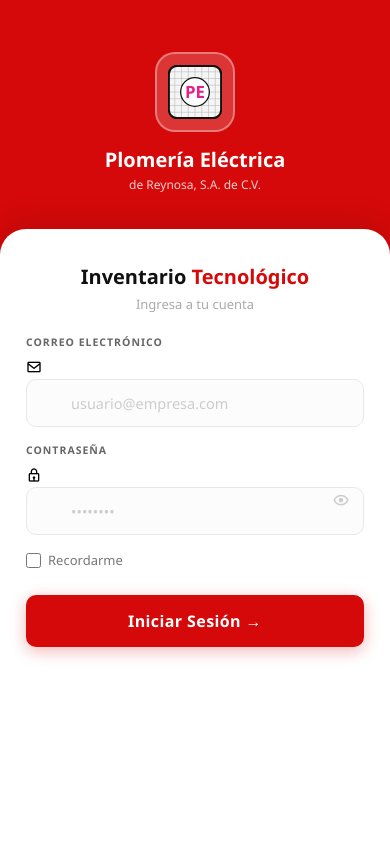
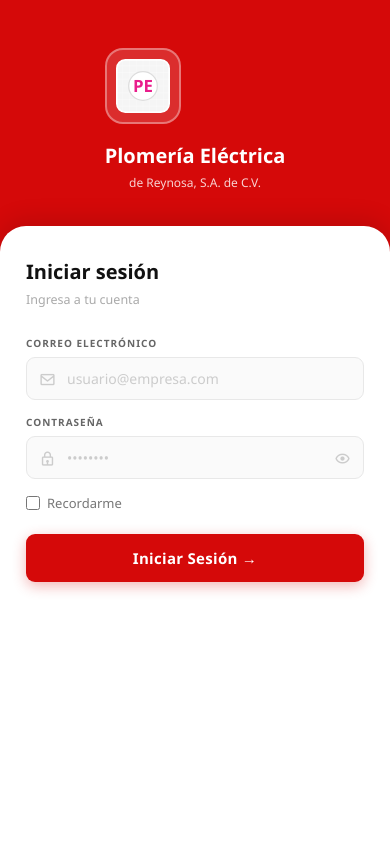
Before and after one commit to kikisequera22-wq/inventario-tecnologico, a website: page Login2.html in a window 390 px wide. Drawn offline with nearby package versions, Linux system fonts and the light colour scheme.

Commit message:
Restore two-panel login design, narrower and with mobile support

```diff
--- a/Login2.html
+++ b/Login2.html
@@ -5,52 +5,26 @@
     <meta name="viewport" content="width=device-width, initial-scale=1.0">
     <meta name="theme-color" content="#d50909">
     <meta name="apple-mobile-web-app-capable" content="yes">
-    <meta name="apple-mobile-web-app-status-bar-style" content="default">
     <meta name="apple-mobile-web-app-title" content="PE Inventario">
     <title>Inventario Tecnológico - Plomería Eléctrica</title>
     <link rel="manifest" href="manifest.json">
+    <link rel="icon" type="image/svg+xml" href="icons/pe-icon.svg">
+    <link rel="apple-touch-icon" href="icons/pe-icon.svg">
     <link rel="stylesheet" href="login2.css">
     <link href="https://unpkg.com/boxicons@2.1.4/css/boxicons.min.css" rel="stylesheet">
-    <link rel="icon" type="image/svg+xml" href="icons/pe-icon.svg">
-    <link rel="apple-touch-icon" href="icons/pe-icon.svg">
 </head>
 <body>
 
-    <!-- Área roja superior (solo móvil) -->
-    <div class="mobile-top">
-        <div class="login-logo-wrap">
-            <svg class="login-logo-svg" viewBox="0 0 64 64" xmlns="http://www.w3.org/2000/svg">
-                <defs><clipPath id="cf"><rect x="1" y="1" width="62" height="62" rx="10"/></clipPath></defs>
-                <rect x="1" y="1" width="62" height="62" rx="10" fill="#f5f5f5"/>
-                <g clip-path="url(#cf)" stroke="#bbb" stroke-width="0.7" fill="none">
-                    <line x1="0" y1="8"  x2="64" y2="8"/> <line x1="0" y1="16" x2="64" y2="16"/>
-                    <line x1="0" y1="24" x2="64" y2="24"/> <line x1="0" y1="32" x2="64" y2="32"/>
-                    <line x1="0" y1="40" x2="64" y2="40"/> <line x1="0" y1="48" x2="64" y2="48"/>
-                    <line x1="0" y1="56" x2="64" y2="56"/>
-                    <line x1="8"  y1="0" x2="8"  y2="64"/> <line x1="16" y1="0" x2="16" y2="64"/>
-                    <line x1="24" y1="0" x2="24" y2="64"/> <line x1="32" y1="0" x2="32" y2="64"/>
-                    <line x1="40" y1="0" x2="40" y2="64"/> <line x1="48" y1="0" x2="48" y2="64"/>
-                    <line x1="56" y1="0" x2="56" y2="64"/>
-                </g>
-                <rect x="1" y="1" width="62" height="62" rx="10" fill="none" stroke="#111" stroke-width="2.5"/>
-                <ellipse cx="32" cy="32" r="20" ry="17" fill="white" stroke="#111" stroke-width="1.5"/>
-                <text x="32" y="39" font-family="Arial Black,Arial,sans-serif" font-size="20" font-weight="900" fill="#e91e8c" text-anchor="middle">PE</text>
-            </svg>
-        </div>
-        <p class="mobile-brand">Plomería Eléctrica</p>
-        <p class="mobile-brand-sub">de Reynosa, S.A. de C.V.</p>
-    </div>
+<div class="container">
 
-    <!-- Tarjeta de login -->
-    <div class="login-card">
-
-        <!-- Logo (solo escritorio) -->
-        <div class="card-logo-wrap">
-            <div class="logo-circle">
-                <svg class="card-logo-svg" viewBox="0 0 64 64" xmlns="http://www.w3.org/2000/svg">
-                    <defs><clipPath id="cf2"><rect x="1" y="1" width="62" height="62" rx="10"/></clipPath></defs>
+    <!-- PANEL IZQUIERDO: logo y nombre empresa -->
+    <div class="toggle-box">
+        <div class="toggle-panel">
+            <div class="panel-logo">
+                <svg viewBox="0 0 64 64" xmlns="http://www.w3.org/2000/svg">
+                    <defs><clipPath id="cf"><rect x="1" y="1" width="62" height="62" rx="10"/></clipPath></defs>
                     <rect x="1" y="1" width="62" height="62" rx="10" fill="#f5f5f5"/>
-                    <g clip-path="url(#cf2)" stroke="#bbb" stroke-width="0.7" fill="none">
+                    <g clip-path="url(#cf)" stroke="rgba(255,255,255,0.4)" stroke-width="0.8" fill="none">
                         <line x1="0" y1="8"  x2="64" y2="8"/> <line x1="0" y1="16" x2="64" y2="16"/>
                         <line x1="0" y1="24" x2="64" y2="24"/> <line x1="0" y1="32" x2="64" y2="32"/>
                         <line x1="0" y1="40" x2="64" y2="40"/> <line x1="0" y1="48" x2="64" y2="48"/>
@@ -60,23 +34,26 @@
                         <line x1="40" y1="0" x2="40" y2="64"/> <line x1="48" y1="0" x2="48" y2="64"/>
                         <line x1="56" y1="0" x2="56" y2="64"/>
                     </g>
-                    <rect x="1" y="1" width="62" height="62" rx="10" fill="none" stroke="#111" stroke-width="2.5"/>
-                    <ellipse cx="32" cy="32" r="20" ry="17" fill="white" stroke="#111" stroke-width="1.5"/>
+                    <rect x="1" y="1" width="62" height="62" rx="10" fill="none" stroke="#fff" stroke-width="2"/>
+                    <ellipse cx="32" cy="32" r="20" ry="17" fill="white" stroke="#ddd" stroke-width="1.5"/>
                     <text x="32" y="39" font-family="Arial Black,Arial,sans-serif" font-size="20" font-weight="900" fill="#e91e8c" text-anchor="middle">PE</text>
                 </svg>
             </div>
+            <h1>Plomería Eléctrica</h1>
+            <p>de Reynosa, S.A. de C.V.</p>
         </div>
+    </div>
 
-        <div class="login-title">
-            <h1>Inventario <span>Tecnológico</span></h1>
-            <p>Ingresa a tu cuenta</p>
-        </div>
+    <!-- PANEL DERECHO: formulario -->
+    <div class="form-box">
+        <form id="loginForm">
+            <h1>Iniciar sesión</h1>
+            <span class="subtitle">Ingresa a tu cuenta</span>
 
-        <form id="loginForm">
             <div class="form-group">
                 <label for="loginEmail">Correo electrónico</label>
                 <div class="input-wrap">
-                    <i class='bx bx-envelope'></i>
+                    <i class='bx bx-envelope icon-left'></i>
                     <input type="email" id="loginEmail" placeholder="usuario@empresa.com" required autocomplete="email">
                 </div>
             </div>
@@ -84,7 +61,7 @@
             <div class="form-group">
                 <label for="loginPassword">Contraseña</label>
                 <div class="input-wrap">
-                    <i class='bx bx-lock'></i>
+                    <i class='bx bx-lock icon-left'></i>
                     <input type="password" id="loginPassword" placeholder="••••••••" required autocomplete="current-password">
                     <i class='bx bx-show toggle-pwd' id="toggleLoginPassword"></i>
                 </div>
@@ -100,7 +77,9 @@
         </form>
     </div>
 
-    <script src="api-client.js"></script>
-    <script src="Java.js"></script>
+</div>
+
+<script src="api-client.js"></script>
+<script src="Java.js"></script>
 </body>
 </html>
--- a/login2.css
+++ b/login2.css
@@ -7,100 +7,131 @@
 
 /* ===== FONDO ===== */
 body {
+    display: flex;
+    justify-content: center;
+    align-items: center;
     min-height: 100vh;
+    background: linear-gradient(-40deg, #d50909, #ffffff, #d50909, #ffffff);
+    background-size: 400% 400%;
+    animation: gradientBG 15s ease infinite;
+    padding: 20px;
+}
+
+@keyframes gradientBG {
+    0%   { background-position: 0% 50%; }
+    50%  { background-position: 100% 50%; }
+    100% { background-position: 0% 50%; }
+}
+
+/* ===== CONTENEDOR DOS PANELES ===== */
+.container {
+    display: flex;
+    width: 720px;
+    height: 520px;
+    background: #fff;
+    border-radius: 20px;
+    box-shadow: 0 8px 40px rgba(0,0,0,0.18);
+    overflow: hidden;
+}
+
+/* ===== PANEL IZQUIERDO (rojo) ===== */
+.toggle-box {
+    width: 42%;
+    background: #d50909;
+    display: flex;
+    flex-direction: column;
+    align-items: center;
+    justify-content: center;
+    padding: 40px 28px;
+    text-align: center;
+    flex-shrink: 0;
+}
+
+.panel-logo {
+    width: 76px;
+    height: 76px;
+    background: rgba(255,255,255,0.15);
+    border: 2px solid rgba(255,255,255,0.35);
+    border-radius: 18px;
     display: flex;
     align-items: center;
     justify-content: center;
-    background: #f7f7f8;
-    padding: 24px 16px;
+    margin-bottom: 20px;
+    padding: 8px;
+}
+.panel-logo svg { width: 54px; height: 54px; }
+
+.toggle-panel h1 {
+    font-size: 20px;
+    font-weight: 700;
+    color: #fff;
+    margin-bottom: 6px;
+    line-height: 1.2;
+}
+.toggle-panel p {
+    font-size: 12px;
+    color: rgba(255,255,255,0.82);
+    line-height: 1.5;
 }
 
-/* Área roja superior — oculta en escritorio */
-.mobile-top { display: none; }
-
-/* ===== TARJETA ===== */
-.login-card {
-    background: #fff;
-    border-radius: 18px;
-    border: 1.5px solid #f0d0d0;
-    box-shadow: 0 4px 32px rgba(213,9,9,0.10), 0 1px 4px rgba(0,0,0,0.05);
-    padding: 48px 44px 44px;
-    width: 100%;
-    max-width: 430px;
-    position: relative;
-}
-
-/* ===== LOGO (círculo con ícono PE) ===== */
-.card-logo-wrap {
-    display: flex;
-    justify-content: center;
-    margin-bottom: 8px;
-}
-
-.logo-circle {
-    width: 88px;
-    height: 88px;
-    border-radius: 50%;
-    border: 2px solid #f0d0d0;
-    background: #fff;
+/* ===== PANEL DERECHO (formulario) ===== */
+.form-box {
+    flex: 1;
     display: flex;
     align-items: center;
     justify-content: center;
-    box-shadow: 0 2px 12px rgba(213,9,9,0.12);
+    padding: 40px 36px;
+    background: #fff;
 }
 
-.card-logo-svg { width: 60px; height: 60px; }
+form { width: 100%; }
 
-/* ===== TÍTULO ===== */
-.login-title {
-    text-align: center;
-    margin-bottom: 32px;
-}
-.login-title h1 {
+.form-box h1 {
     font-size: 22px;
     font-weight: 700;
     color: #111;
-    margin-bottom: 5px;
+    margin-bottom: 6px;
 }
-.login-title h1 span { color: #d50909; }
-.login-title p {
-    font-size: 13px;
+.form-box .subtitle {
+    font-size: 12.5px;
     color: #aaa;
+    margin-bottom: 28px;
+    display: block;
 }
 
 /* ===== CAMPOS ===== */
-.form-group { margin-bottom: 20px; }
+.form-group { margin-bottom: 18px; }
 
 .form-group label {
     display: block;
-    font-size: 10.5px;
+    font-size: 10px;
     font-weight: 600;
     letter-spacing: 1px;
     text-transform: uppercase;
     color: #666;
-    margin-bottom: 8px;
+    margin-bottom: 7px;
 }
 
 .input-wrap { position: relative; }
 
 .input-wrap .icon-left {
     position: absolute;
-    left: 14px;
+    left: 13px;
     top: 50%;
     transform: translateY(-50%);
     color: #ccc;
-    font-size: 18px;
+    font-size: 17px;
     pointer-events: none;
 }
 
 .input-wrap input {
     width: 100%;
-    padding: 13px 46px 13px 44px;
+    padding: 11px 42px 11px 40px;
     border: 1.5px solid #e8e8e8;
-    border-radius: 10px;
-    font-size: 14.5px;
+    border-radius: 9px;
+    font-size: 14px;
     color: #222;
-    background: #fcfcfc;
+    background: #fafafa;
     outline: none;
     transition: border-color .2s, box-shadow .2s;
 }
@@ -113,21 +144,21 @@ body {
 
 .toggle-pwd {
     position: absolute;
-    right: 14px;
+    right: 13px;
     top: 50%;
     transform: translateY(-50%);
     cursor: pointer;
     color: #ccc;
-    font-size: 18px;
+    font-size: 17px;
     transition: color .2s;
 }
 .toggle-pwd:hover { color: #d50909; }
 
-/* ===== PIE DEL FORM ===== */
+/* ===== RECORDARME ===== */
 .form-footer {
     display: flex;
     align-items: center;
-    margin-bottom: 26px;
+    margin-bottom: 22px;
 }
 .remember-me {
     display: flex;
@@ -140,34 +171,37 @@ body {
 }
 .remember-me input[type="checkbox"] {
     accent-color: #d50909;
-    width: 15px;
-    height: 15px;
+    width: 14px;
+    height: 14px;
     cursor: pointer;
 }
 
 /* ===== BOTÓN ===== */
 .btn-login {
     width: 100%;
-    padding: 15px;
+    padding: 13px;
     background: #d50909;
     color: #fff;
     border: none;
-    border-radius: 10px;
-    font-size: 15.5px;
+    border-radius: 9px;
+    font-size: 15px;
     font-weight: 600;
     cursor: pointer;
-    letter-spacing: 0.4px;
+    letter-spacing: 0.3px;
     transition: background .2s, box-shadow .2s, transform .1s;
-    box-shadow: 0 4px 16px rgba(213,9,9,0.30);
+    box-shadow: 0 4px 14px rgba(213,9,9,0.30);
 }
-.btn-login:hover  { background: #b50000; box-shadow: 0 6px 20px rgba(213,9,9,.40); }
+.btn-login:hover  { background: #b50000; }
 .btn-login:active { transform: scale(0.99); }
-.btn-login:disabled { opacity: 0.65; cursor: not-allowed; transform: none; }
+.btn-login:disabled { opacity: 0.65; cursor: not-allowed; }
 
-/* ===== MÓVIL (≤ 520px) ===== */
-@media (max-width: 520px) {
+/* ===== MÓVIL (≤ 560px) ===== */
+.mobile-top { display: none; }
+
+@media (max-width: 560px) {
     body {
         background: #d50909;
+        animation: none;
         padding: 0;
         flex-direction: column;
         align-items: stretch;
@@ -175,50 +209,36 @@ body {
         min-height: 100dvh;
     }
 
-    /* Franja roja con logo y nombre */
-    .mobile-top {
-        display: flex;
+    /* Panel rojo → se convierte en franja superior */
+    .container {
         flex-direction: column;
-        align-items: center;
-        padding: 52px 24px 36px;
-        color: #fff;
-        text-align: center;
+        width: 100%;
+        height: auto;
+        min-height: 100dvh;
+        border-radius: 0;
+        box-shadow: none;
+        background: transparent;
+    }
+
+    .toggle-box {
+        width: 100%;
+        padding: 48px 24px 34px;
+        background: transparent;
         flex-shrink: 0;
     }
 
-    .login-logo-wrap {
-        width: 80px;
-        height: 80px;
-        background: rgba(255,255,255,0.18);
-        border: 2px solid rgba(255,255,255,0.35);
-        border-radius: 20px;
-        display: flex;
-        align-items: center;
-        justify-content: center;
-        padding: 10px;
-        margin-bottom: 14px;
-    }
-    .login-logo-svg { width: 54px; height: 54px; }
-
-    .mobile-brand     { font-size: 20px; font-weight: 700; color: #fff; margin-bottom: 3px; }
-    .mobile-brand-sub { font-size: 12px; color: rgba(255,255,255,0.80); }
-
-    /* Tarjeta blanca pegada abajo */
-    .login-card {
+    .form-box {
         flex: 1;
+        background: #fff;
         border-radius: 26px 26px 0 0;
-        border: none;
-        padding: 34px 26px 50px;
-        box-shadow: 0 -8px 30px rgba(0,0,0,0.10);
-        max-width: 100%;
-        width: 100%;
+        padding: 32px 26px 50px;
+        box-shadow: 0 -6px 24px rgba(0,0,0,0.12);
+        align-items: flex-start;
     }
 
-    /* Ocultar logo de tarjeta en móvil (ya aparece arriba) */
-    .card-logo-wrap { display: none; }
+    form { width: 100%; }
 
-    .login-title { margin-bottom: 22px; }
-    .login-title h1 { font-size: 20px; }
-    .form-group { margin-bottom: 16px; }
-    .btn-login  { padding: 15px; font-size: 16px; }
+    .form-box h1   { font-size: 20px; }
+    .form-group    { margin-bottom: 15px; }
+    .btn-login     { padding: 14px; font-size: 15px; }
 }
```
